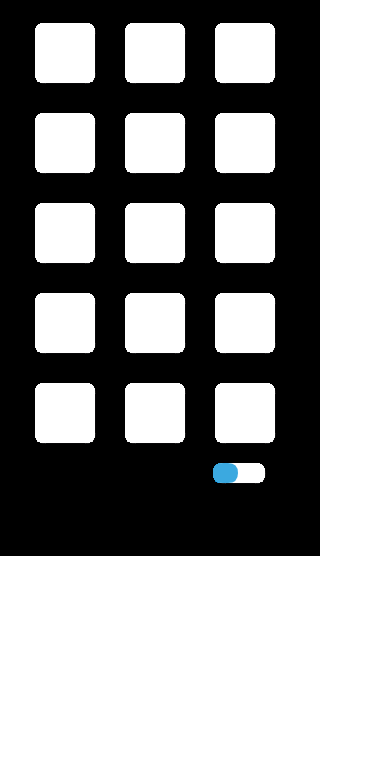
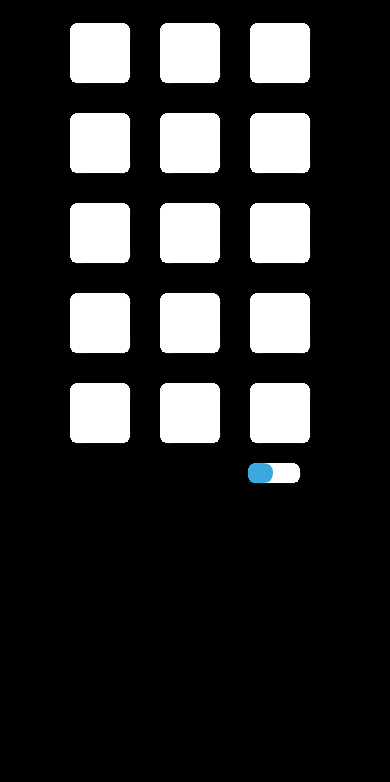
Before and after one commit to OmahaGirlsWhoCode/t-h-inker, a plain HTML site: page www/secondpg.html in a window 390 px wide. Shown: the part 62-844 px from the top of the page. Drawn offline with Linux system fonts and the light colour scheme; some packages are replaced by stand-ins of ours.

Commit message:
centered all the code

```diff
--- a/www/css/game.css
+++ b/www/css/game.css
@@ -17,5 +17,14 @@
   position: center;
 }
 body {
+    background-color: black;
     margin:0px;
 }
+
+canvas {
+        padding-left: 0;
+    padding-right: 0;
+    margin-left: auto;
+    margin-right: auto;
+    display: block;
+}
```
